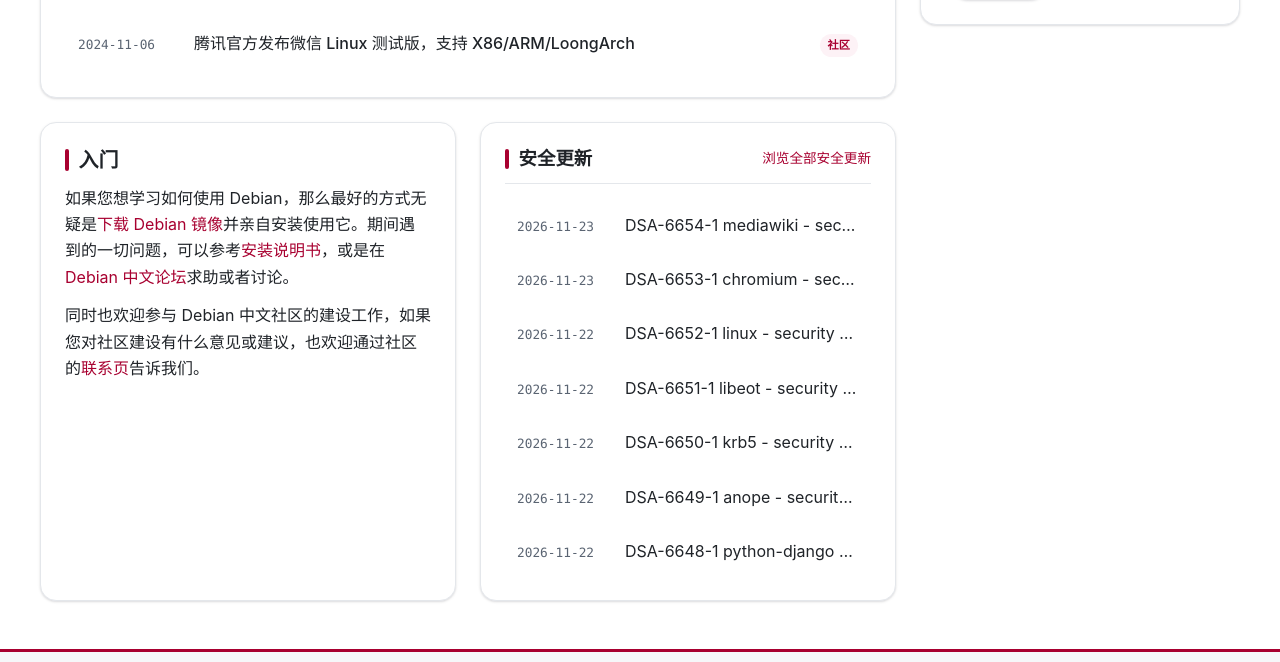
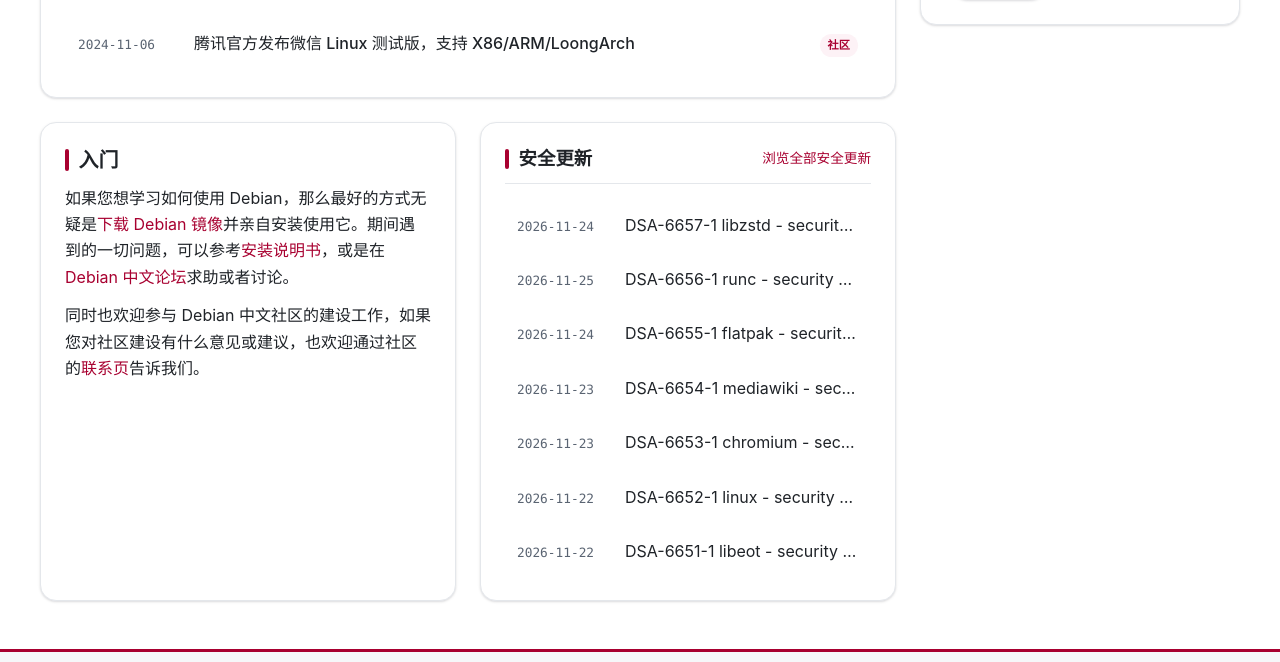
Before and after one commit to debiancn/debiancn.org, a plain HTML site: page index.html in a window 1280 px wide. Shown: the part 1381-2043 px from the top of the page. Drawn offline with Linux system fonts and the light colour scheme.

Commit message:
action auto update

```diff
--- a/index.html
+++ b/index.html
@@ -113,6 +113,15 @@
               </div>
               <ul class="update-list">
                 <li class="update-item">
+<time class="update-date" datetime="2026-11-24">2026-11-24</time><a class="update-title" href="https://lists.debian.org/debian-security-announce/2026/msg00579.html">DSA-6657-1 libzstd - security update</a>
+</li>
+<li class="update-item">
+<time class="update-date" datetime="2026-11-25">2026-11-25</time><a class="update-title" href="https://lists.debian.org/debian-security-announce/2026/msg00578.html">DSA-6656-1 runc - security update</a>
+</li>
+<li class="update-item">
+<time class="update-date" datetime="2026-11-24">2026-11-24</time><a class="update-title" href="https://lists.debian.org/debian-security-announce/2026/msg00577.html">DSA-6655-1 flatpak - security update</a>
+</li>
+<li class="update-item">
 <time class="update-date" datetime="2026-11-23">2026-11-23</time><a class="update-title" href="https://lists.debian.org/debian-security-announce/2026/msg00576.html">DSA-6654-1 mediawiki - security update</a>
 </li>
 <li class="update-item">
@@ -123,15 +132,6 @@
 </li>
 <li class="update-item">
 <time class="update-date" datetime="2026-11-22">2026-11-22</time><a class="update-title" href="https://lists.debian.org/debian-security-announce/2026/msg00573.html">DSA-6651-1 libeot - security update</a>
-</li>
-<li class="update-item">
-<time class="update-date" datetime="2026-11-22">2026-11-22</time><a class="update-title" href="https://lists.debian.org/debian-security-announce/2026/msg00572.html">DSA-6650-1 krb5 - security update</a>
-</li>
-<li class="update-item">
-<time class="update-date" datetime="2026-11-22">2026-11-22</time><a class="update-title" href="https://lists.debian.org/debian-security-announce/2026/msg00571.html">DSA-6649-1 anope - security update</a>
-</li>
-<li class="update-item">
-<time class="update-date" datetime="2026-11-22">2026-11-22</time><a class="update-title" href="https://lists.debian.org/debian-security-announce/2026/msg00570.html">DSA-6648-1 python-django - security update</a>
 </li>
               </ul>
             </section>
```
